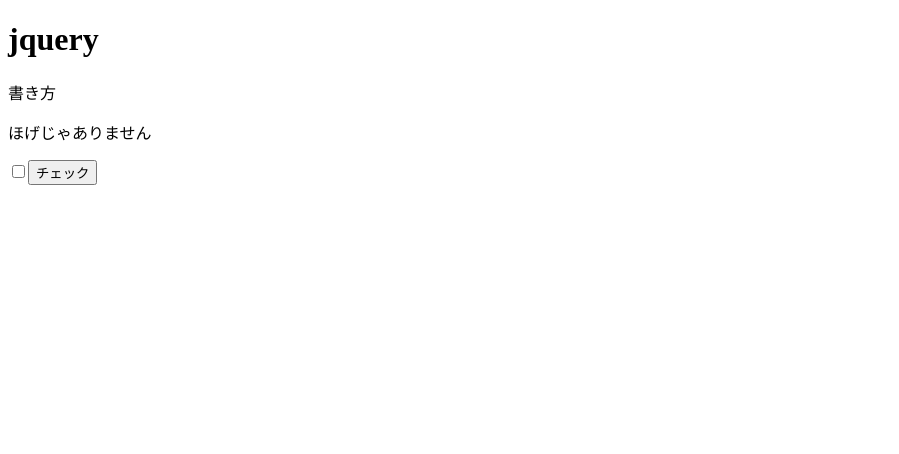
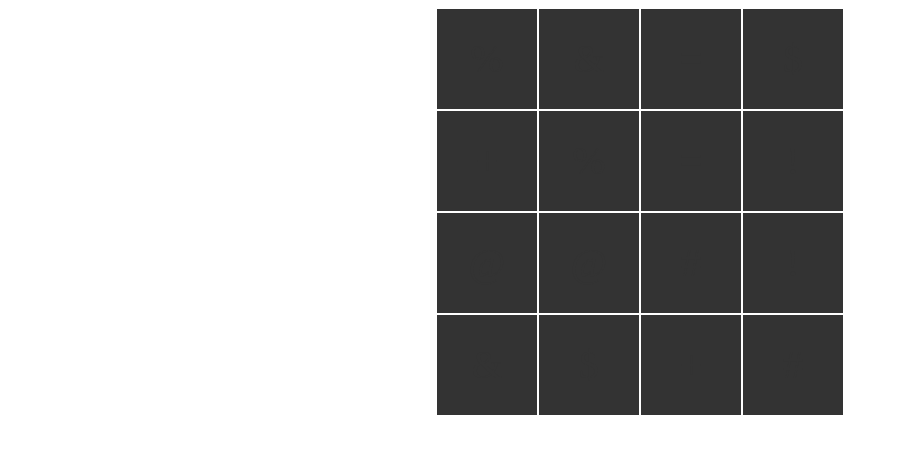
Before and after one commit to emptywood/JavaScript, a plain HTML site: page index.html in a window 1280 px wide. Shown: the whole page, without its empty margins (0-899 px from the left). Drawn offline with nearby package versions, Linux system fonts and the light colour scheme.

Commit message:
神経衰弱

```diff
--- a/app.js
+++ b/app.js
@@ -1,11 +1,33 @@
-$(function() {
-  $("h1").on("click",function(){
-    $("p").css("color","#f00");
+$(function(){
+  let kigo = ['!','#','$','%','&','=','@','+','!','#','$','%','&','=','@','+'];
+  let sels = [];
+
+  //配列のシャッフル
+  for(let i=0; i<20; i++){
+    let r1 = Math.floor(Math.random() * 16);
+    let r2 = Math.floor(Math.random() * 16);
+    let tmp = kigo[r1];
+    kigo[r1] = kigo[r2];
+    kigo[r2] = tmp;
+  }
+  //カードの配布
+  for(let i=0; i<16; i++){
+    let ko = $("<div>").text(kigo[i]);
+    $("#container").append(ko);
+  }
+  //クリック時イベントの登録
+  $("#container div").on("click",function(){
+    $(this).css("color","#fff");
+    let moji = $(this).text();
+    sels.push(moji);
+    if(sels.length == 2){
+      //比較判定
+      if(sels[0] == sels[1]){
+        $("#msg").text("OK!");
+      }else{
+        $("#msg").text("NG!");
+      }
+      sels = [];//初期化
+    }
   });
-  $(".hoge").text("ほげじゃありません");
-  $("#btn").on("click",function(){
-    let str=$("#t1").val();
-    alert(str);
-  });
-  $("#t1").attr("type","checkbox");
 });
--- a/index.html
+++ b/index.html
@@ -2,15 +2,14 @@
 <html lang="ja">
 <head>
   <meta charset="UTF-8">
-    <meta type="viewport" content="width=device->width">
-    <title>jquery</title>
+  <meta name="viewport" content="width=device->width">
+  <link rel="stylesheet" href="style.css">
   <script src="../../jquery-3.6.0.min.js"></script>
+  <title>01</title>
 </head>
 <body>
-    <h1>jquery</h1>
-    <p>書き方</p>
-    <p class="hoge">ほげ</p>
-	  <input type="text" id="t1"><button id="btn">チェック</button>
-    <script src="app.js"></script>
+  <div id="container"></div>
+  <p id="msg"></p>
+  <script type="text/javascript" src="app.js"></script>
 </body>
 </html>
--- /dev/null
+++ b/style.css
@@ -0,0 +1,16 @@
+#container{
+  width:408px;
+  margin:auto;
+  display:flex;
+  flex-wrap:wrap;
+}
+#container div{
+  width:100px;
+  height:100px;
+  background-color:#333;
+  color:#333;
+  text-align:center;
+  font-size:2.5rem;
+  margin:1px;
+  line-height:2.5;
+}
```
Lines whose indentation alone changed are shown as unchanged.
